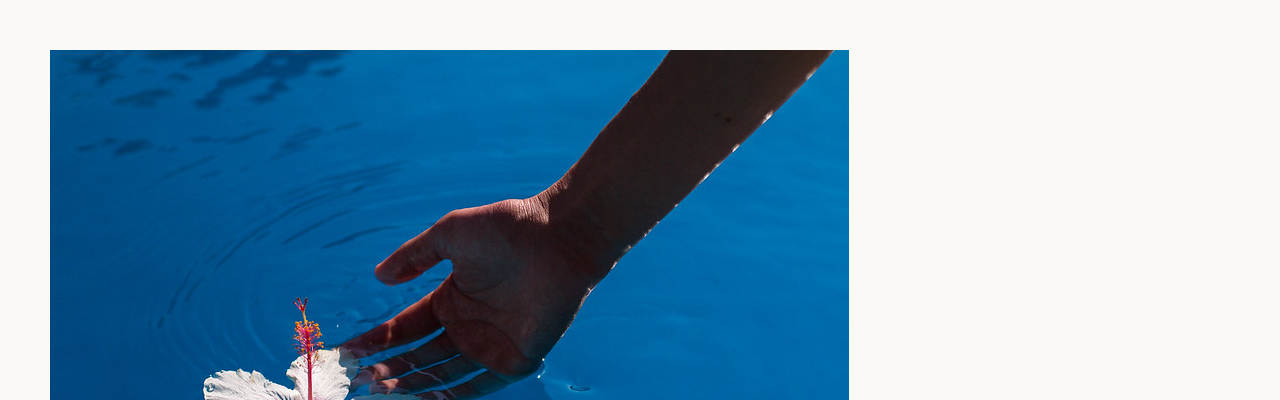
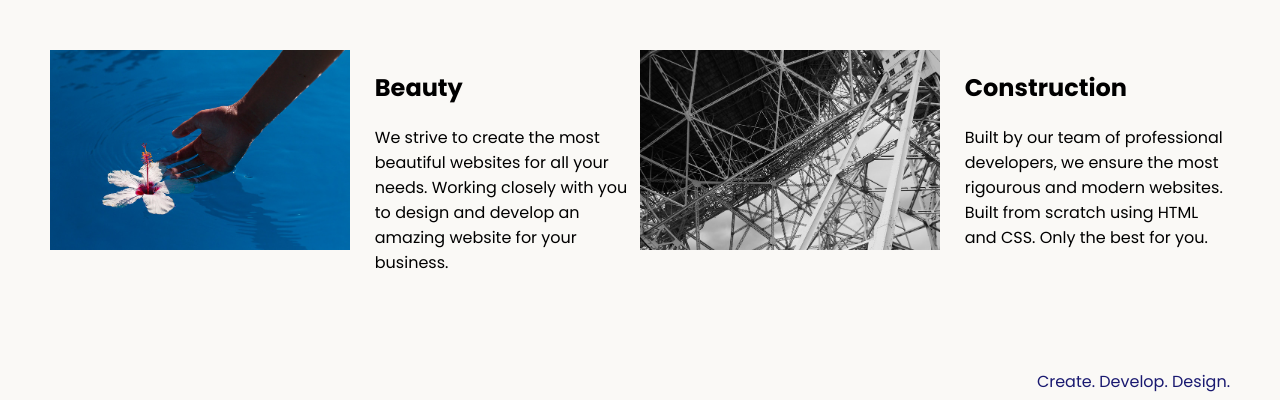
Before and after one commit to andrewtchau/werdna_agency, a plain HTML site: page index.html in a window 1280 px wide. Shown: the part 400-800 px from the top of the page. Drawn offline with Linux system fonts and the light colour scheme.

Commit message:
created 4 class selectors in css, .tile-image  for making the pictures a select size, adding a margin to the right, and floating them so the words can wrap around, also floated the left and right classes so they can hover inline, and then a card for making sure that it will always be half the page and sit side by side

```diff
--- a/index.html
+++ b/index.html
@@ -1,38 +1,52 @@
 <!DOCTYPE html>
 <html lang="en">
-
 	<head>
-  <meta charset="UTF-8">
-  <meta name="viewport" content="width=device-width, initial-scale=1.0">
-  <title>Agency</title>
-  <link rel="stylesheet" href="./style.css">
-  <link rel="preconnect" href="https://fonts.googleapis.com">
-  <link rel="preconnect" href="https://fonts.gstatic.com" crossorigin>
-  <link href="https://fonts.googleapis.com/css2?family=Poppins:wght@400;700&display=swap" rel="stylesheet">
+		<meta charset="UTF-8" />
+		<meta name="viewport" content="width=device-width, initial-scale=1.0" />
+		<title>Werdna's Design Agency</title>
+		<link rel="stylesheet" href="./style.css" />
+		<link rel="preconnect" href="https://fonts.googleapis.com" />
+		<link rel="preconnect" href="https://fonts.gstatic.com" crossorigin />
+		<link
+			href="https://fonts.googleapis.com/css2?family=Poppins:wght@400;700&display=swap"
+			rel="stylesheet"
+		/>
 	</head>
 
 	<body>
 		<div class="main">
-    <img class="logo" src="./assets/images/logo.png" alt="logo">
+			<img class="logo" src="./assets/images/logo.png" alt="logo" />
 			<h1>We are a Creative Design Agency</h1>
-    <div class="left card"><img class="tile-image" src="./assets/images/beautiful.jpg" alt="hand and flower in water">
+			<div class="left card">
+				<img
+					class="tile-image"
+					src="./assets/images/beautiful.jpg"
+					alt="hand and flower in water"
+				/>
 				<h2 class="card-title">Beauty</h2>
-      <p class="card-text">We strive to create the most beautiful websites for all your needs. Working closely with you
-        to
-        design and
-        develop an amazing website for your business.</p>
+				<p class="card-text">
+					We strive to create the most beautiful websites for all your needs.
+					Working closely with you to design and develop an amazing website for
+					your business.
+				</p>
 			</div>
 
-    <div class="right card"><img class="tile-image" src="./assets/images/construction.jpg" alt="metal structure">
+			<div class="right card">
+				<img
+					class="tile-image"
+					src="./assets/images/construction.jpg"
+					alt="metal structure"
+				/>
 				<h2 class="card-title">Construction</h2>
-      <p>Built by our team of professional developers, we ensure the most rigourous and modern websites. Built from
-        scratch using HTML and CSS. Only the best for you.</p>
+				<p>
+					Built by our team of professional developers, we ensure the most
+					rigourous and modern websites. Built from scratch using HTML and CSS.
+					Only the best for you.
+				</p>
 			</div>
-
 		</div>
 		<footer>
 			<p>Create. Develop. Design.</p>
 		</footer>
 	</body>
-
 </html>
--- a/style.css
+++ b/style.css
@@ -18,3 +18,21 @@ footer {
   text-align: right;
   color: midnightblue;
 }
+
+.tile-image {
+  height: 200px;
+  float: left;
+  margin-right: 25px;
+}
+
+.left {
+  float: left;
+}
+
+.right {
+  float: right;
+}
+
+.card {
+  width: 50%;
+}
```
Lines whose indentation alone changed are shown as unchanged.
